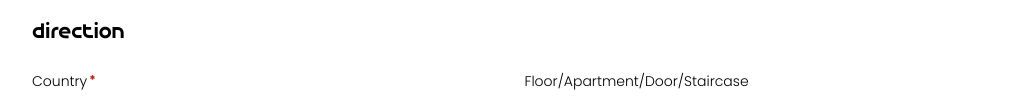
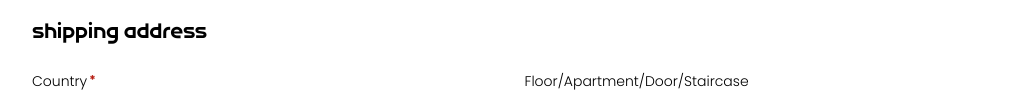
Before and after one commit to AlFakher2019/CRM-ZOHO-VANT-EU-EN-CLAIMPODS-FORM, a plain HTML site: page index.html in a window 1280 px wide. Shown: the part 426-526 px from the top of the page, without its empty margins (128-1151 px from the left). Drawn offline with nearby package versions, Linux system fonts and the light colour scheme.

Commit message:
direction to shipping address

```diff
--- a/index.html
+++ b/index.html
@@ -111,7 +111,7 @@
                             </div>
                         </div>
                         <div class="zf-tempFrmWrapper zf-section">
-                            <h2>Direction</h2>
+                            <h2>Shipping Address</h2>
                             <p></p>
                         </div>
                         <div class="zfgrid_Wrapper">
```
